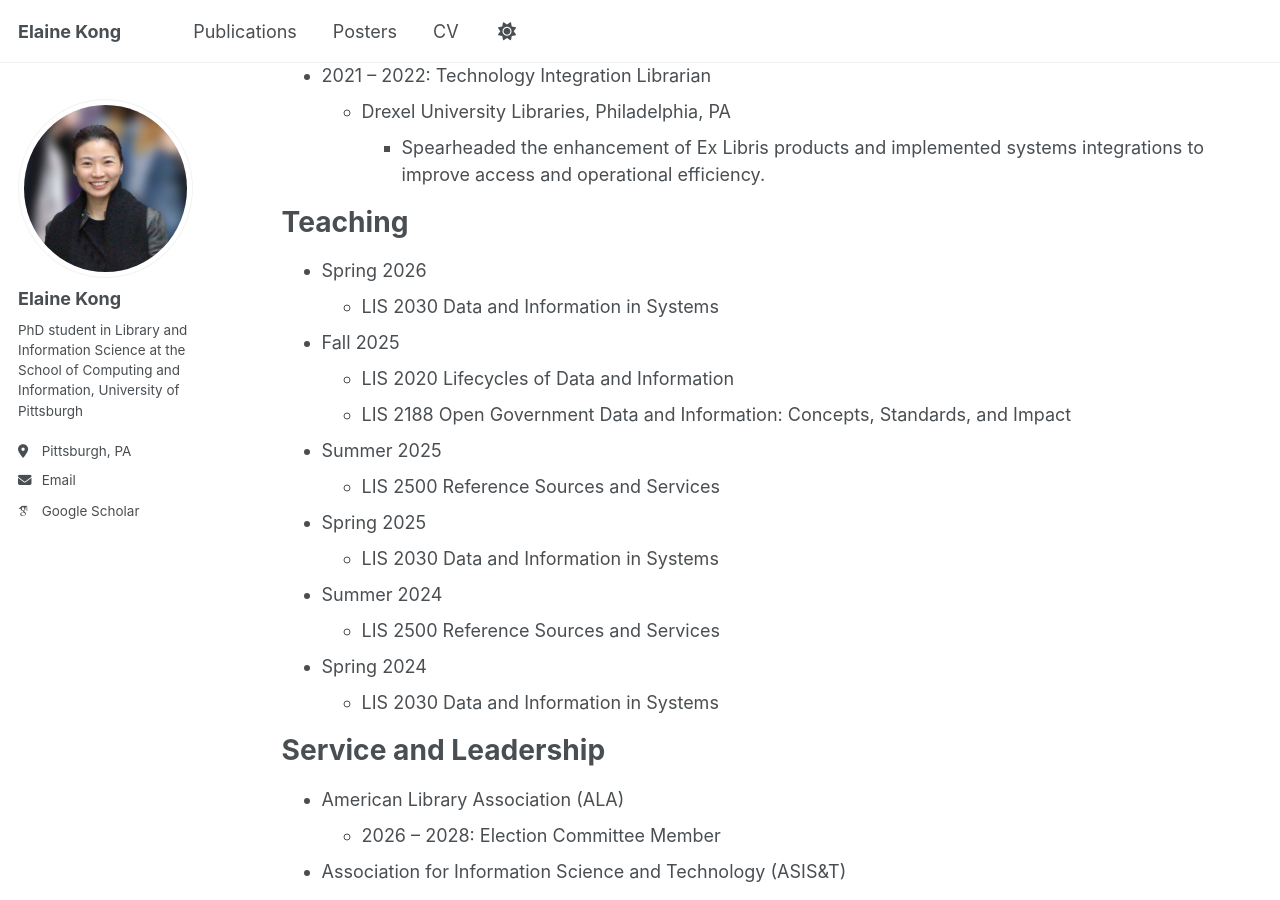
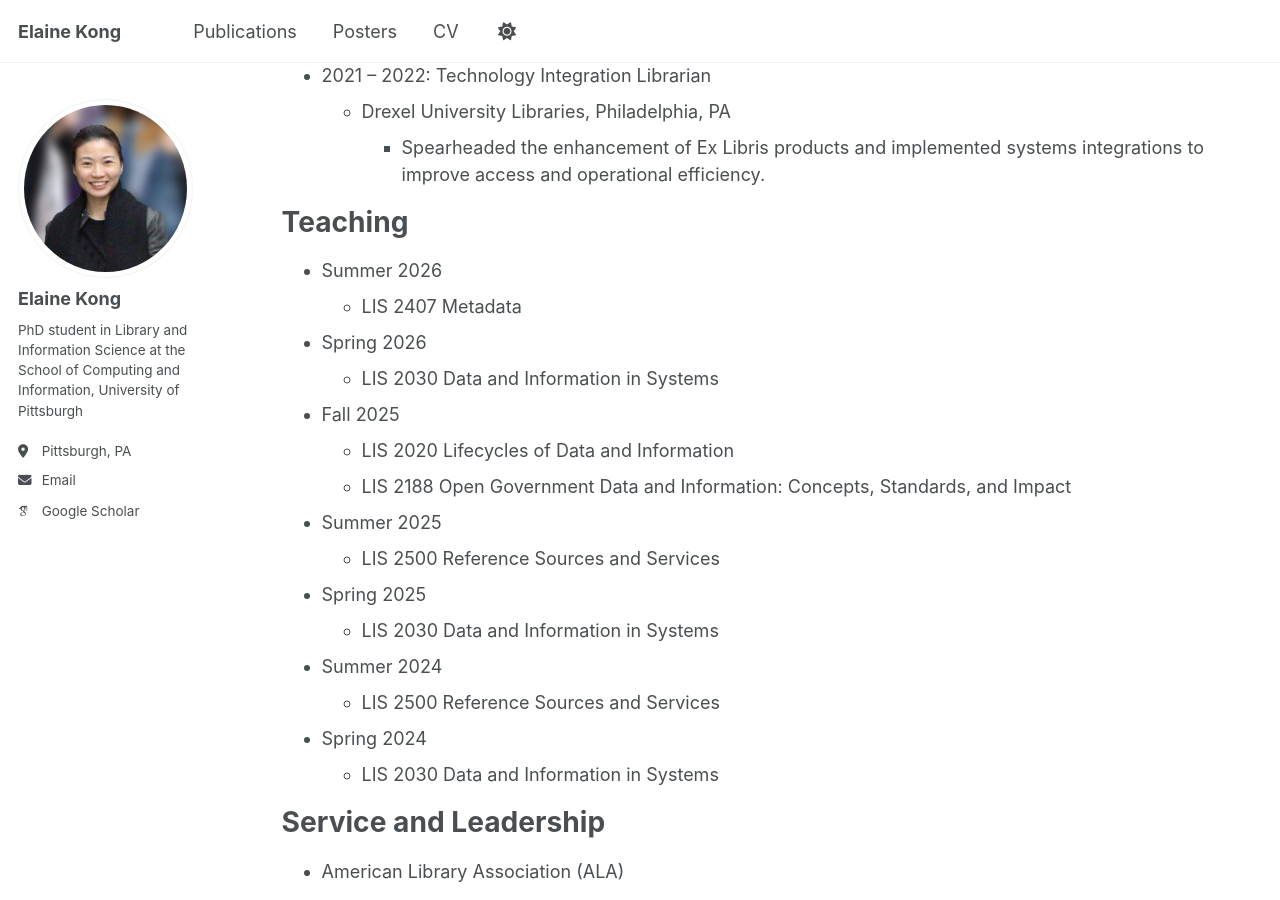
Before and after one commit to elainewskong/elainewskong.github.io, a Jekyll site: the page built from _pages/cv.md, in a window 1280 px wide and 900 px high, scrolled down 785 px. Built offline with Jekyll 4.4.1, drawn with Linux system fonts in a browser that asks for light colours; some web fonts are replaced; a script that is not in the unit is left out.

Commit message:
Update cv.md

```diff
--- a/_pages/cv.md
+++ b/_pages/cv.md
@@ -38,6 +38,8 @@ Work Experience
 
 Teaching
 ======
+* Summer 2026
+  * LIS 2407 Metadata
 * Spring 2026
   * LIS 2030 Data and Information in Systems
 * Fall 2025
```
